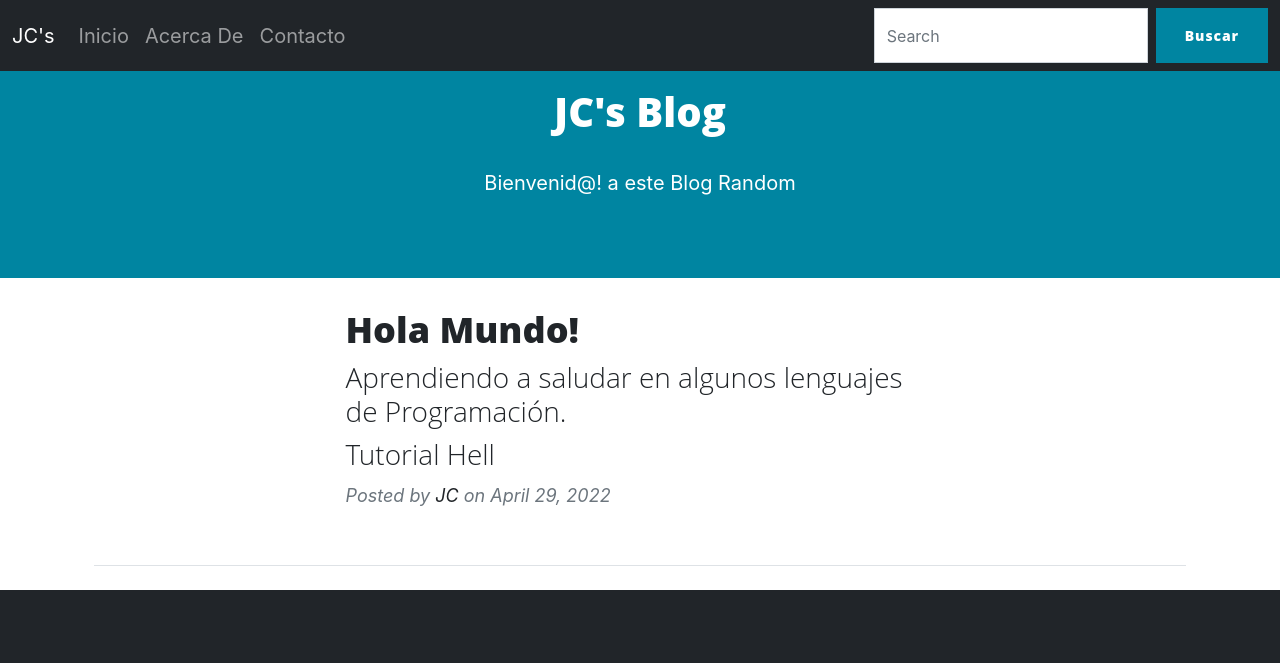
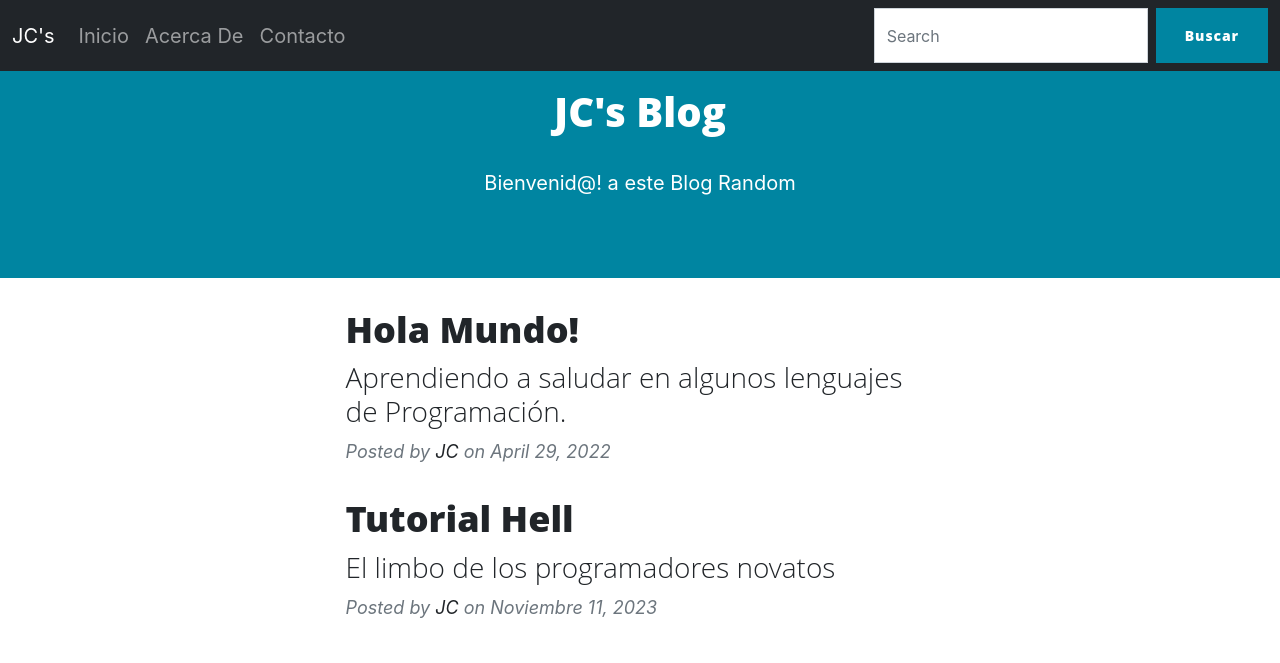
Before and after one commit to Ch4rli3gg/jc-s-blog, a plain HTML site: page index.html in a window 1280 px wide. Shown: the top 663 px of the page. Drawn offline with nearby package versions, Linux system fonts and the light colour scheme.

Commit message:
arreglando la entrada anterior

```diff
--- a/index.html
+++ b/index.html
@@ -60,12 +60,24 @@
                         <a href="post.html">
                             <h2 class="post-title">Hola Mundo!</h2>
                             <h3 class="post-subtitle">Aprendiendo a saludar en algunos lenguajes de Programación.</h3>
-                            <h3 class="post-subtitle">Tutorial Hell</h3>
+
                         </a>
                         <p class="post-meta">
                             Posted by
                             <a href="#!">JC</a>
                             on April 29, 2022
+                        </p>
+          </div>
+          <div class="post-preview">
+                        <a href="post.html">
+                            <h2 class="post-title">Tutorial Hell</h2>
+                            <h3 class="post-subtitle">El limbo de los programadores novatos</h3>
+
+                        </a>
+                        <p class="post-meta">
+                            Posted by
+                            <a href="#!">JC</a>
+                            on Noviembre 11, 2023
                         </p>
           </div>
         </div>
```
